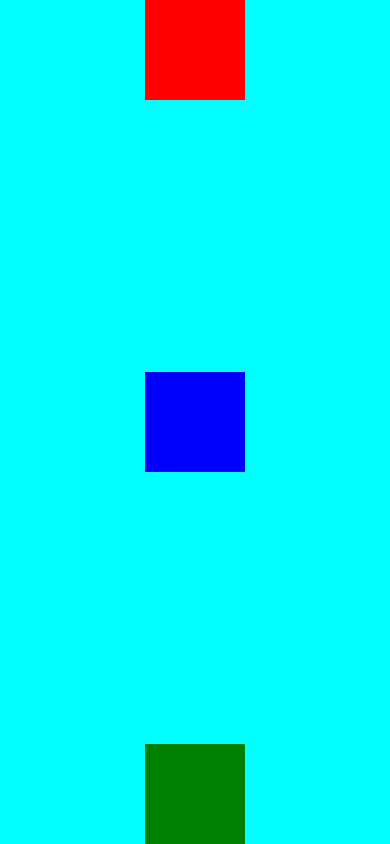
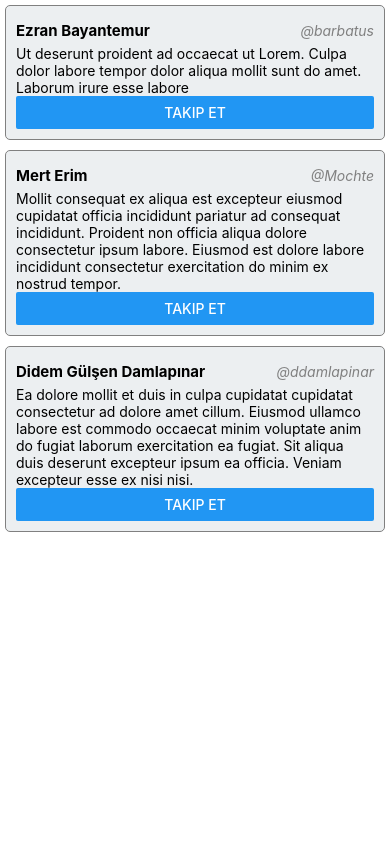
Before and after one commit to ddamlapinar/cscon21-react-native, a React Native app: screen / in a window 390 px wide. Built offline with nearby package versions, Linux system fonts and the light colour scheme.

Commit message:
feat: :poop: Before custom component refactor

```diff
--- a/src/App.js
+++ b/src/App.js
@@ -1,26 +1,98 @@
 /* eslint-disable react-native/no-inline-styles */
 import React from 'react';
-import {SafeAreaView, View, Text} from 'react-native';
+import {
+  SafeAreaView,
+  View,
+  Button,
+  Text,
+  StyleSheet,
+  Alert,
+} from 'react-native';
+
+// Ezran Bayantemur @barbatus
+// Ut deserunt proident ad occaecat ut Lorem. Culpa dolor labore tempor dolor aliqua mollit sunt do amet. Laborum irure esse labore reprehenderit aliquip. Anim ea pariatur irure aute mollit ad cupidatat tempor mollit qui esse. Aliquip pariatur et id ipsum quis. Esse cillum ullamco in voluptate exercitation ullamco dolor duis nisi excepteur labore non nulla ex. Do culpa duis ex cillum.
+// [Takip Et]
 
 function App() {
-  // FLEXBOX
-  // https://reactnative.dev/docs/flexbox
   return (
     <SafeAreaView style={{flex: 1}}>
-      <View
-        style={{
-          flex: 1,
-          backgroundColor: 'aqua',
-          alignItems: 'center',
-          justifyContent: 'space-between',
-          // flexDirection: 'row',
-        }}>
-        <View style={{width: 100, height: 100, backgroundColor: 'red'}} />
-        <View style={{width: 100, height: 100, backgroundColor: 'blue'}} />
-        <View style={{width: 100, height: 100, backgroundColor: 'green'}} />
+      <View style={card_style.container}>
+        <View style={card_style.name_container}>
+          <Text style={card_style.username}>Ezran Bayantemur</Text>
+          <Text style={card_style.usertag}>@barbatus</Text>
+        </View>
+        <Text>
+          Ut deserunt proident ad occaecat ut Lorem. Culpa dolor labore tempor
+          dolor aliqua mollit sunt do amet. Laborum irure esse labore
+        </Text>
+        <Button
+          title="Takip Et"
+          onPress={() => Alert.alert('CSCON21', 'Hi, @barbatus')}
+        />
+      </View>
+
+      <View style={card_style.container}>
+        <View style={card_style.name_container}>
+          <Text style={card_style.username}>Mert Erim</Text>
+          <Text style={card_style.usertag}>@Mochte</Text>
+        </View>
+        <Text>
+          Mollit consequat ex aliqua est excepteur eiusmod cupidatat officia
+          incididunt pariatur ad consequat incididunt. Proident non officia
+          aliqua dolore consectetur ipsum labore. Eiusmod est dolore labore
+          incididunt consectetur exercitation do minim ex nostrud tempor.
+        </Text>
+        <Button
+          title="Takip Et"
+          onPress={() => Alert.alert('CSCON21', 'Hi, @Mochte')}
+        />
+      </View>
+
+      <View style={card_style.container}>
+        <View style={card_style.name_container}>
+          <Text style={card_style.username}>Didem Gülşen Damlapınar</Text>
+          <Text style={card_style.usertag}>@ddamlapinar</Text>
+        </View>
+        <Text>
+          Ea dolore mollit et duis in culpa cupidatat cupidatat consectetur ad
+          dolore amet cillum. Eiusmod ullamco labore est commodo occaecat minim
+          voluptate anim do fugiat laborum exercitation ea fugiat. Sit aliqua
+          duis deserunt excepteur ipsum ea officia. Veniam excepteur esse ex
+          nisi nisi.
+        </Text>
+        <Button
+          title="Takip Et"
+          onPress={() => Alert.alert('CSCON21', 'Hi, @ddamlapinar')}
+        />
       </View>
     </SafeAreaView>
   );
 }
 
 export default App;
+
+const card_style = StyleSheet.create({
+  container: {
+    backgroundColor: '#eceff1',
+    margin: 5,
+    padding: 10,
+    borderRadius: 5,
+    borderWidth: 1,
+    borderColor: 'gray',
+  },
+  name_container: {
+    flexDirection: 'row',
+    marginVertical: 5,
+    alignItems: 'center',
+    justifyContent: 'space-between',
+  },
+  username: {
+    fontSize: 15,
+    fontWeight: 'bold',
+  },
+  usertag: {
+    fontStyle: 'italic',
+    color: 'gray',
+    marginLeft: 10,
+  },
+});
```
